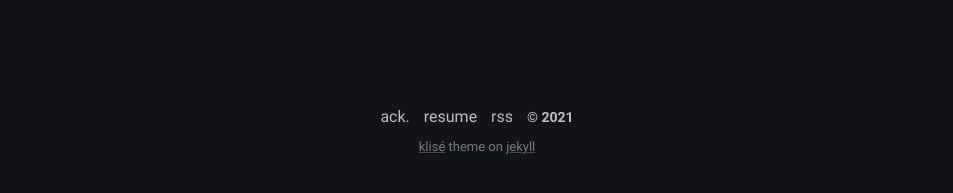
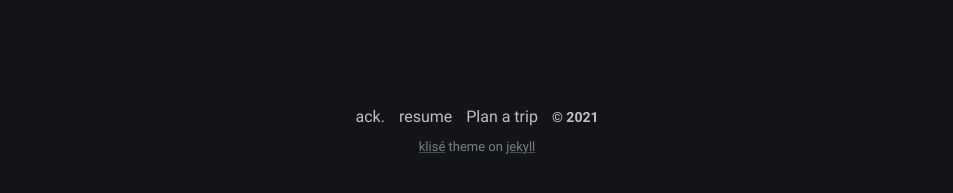
Before and after one commit to ravishankarsrrav/klise-ravishankar, a Jekyll site: the page built from thanks.md, in a window 1280 px wide. Shown: the part 521-714 px from the top of the page, without its empty margins (163-1116 px from the left). Built offline with Jekyll 4.4.1, drawn with Linux system fonts in a browser that asks for light colours.

Commit message:
Update footer.html

```diff
--- a/_includes/footer.html
+++ b/_includes/footer.html
@@ -1,7 +1,7 @@
 <footer class="footer">
   <a class="footer_item" href="/thanks">ack.</a>
   <a class="footer_item" href="/assets/resume.pdf">resume</a>
-  <a class="footer_item" href="/feed.xml">rss</a>
+  <a class="footer_item" href="https://cli.pathfndr.io" target="_blank">Plan a trip</a>
   <span class="footer_item">&copy; {{ site.time | date: "%Y" }}</span>
   <small class="footer_copyright">
     <!-- Klisé Theme: https://github.com/piharpi/jekyll-klise -->
```
